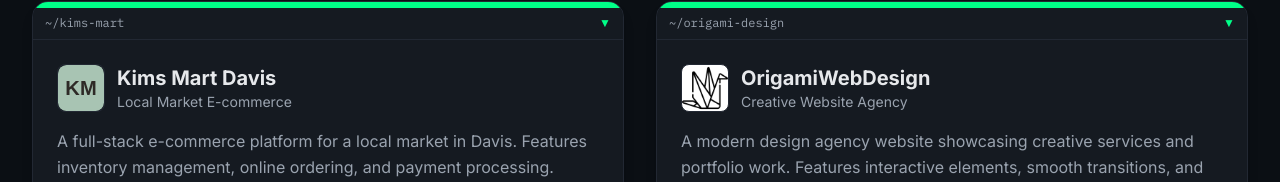
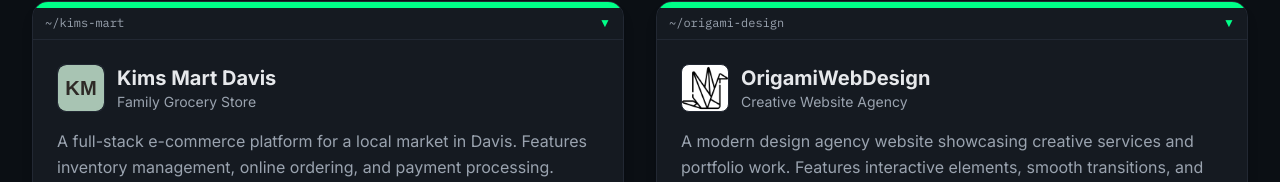
Before and after one commit to RaisinBranSnail/personal-website, a Next.js app: page / in a window 1280 px wide. Shown: the part 2012-2194 px from the top of the page. Built offline with nearby package versions, Linux system fonts and the light colour scheme.

Commit message:
Update Kims Mart description to 'Family Grocery Store'

```diff
--- a/src/app/page.tsx
+++ b/src/app/page.tsx
@@ -141,7 +141,7 @@ export default function Home() {
                   </div>
                   <div>
                     <h3 className="text-xl font-bold">Kims Mart Davis</h3>
-                    <p className="text-[var(--muted)] text-sm">Local Market E-commerce</p>
+                    <p className="text-[var(--muted)] text-sm">Family Grocery Store</p>
                   </div>
                 </div>
                 <p className="text-[var(--muted)] leading-relaxed">
```
